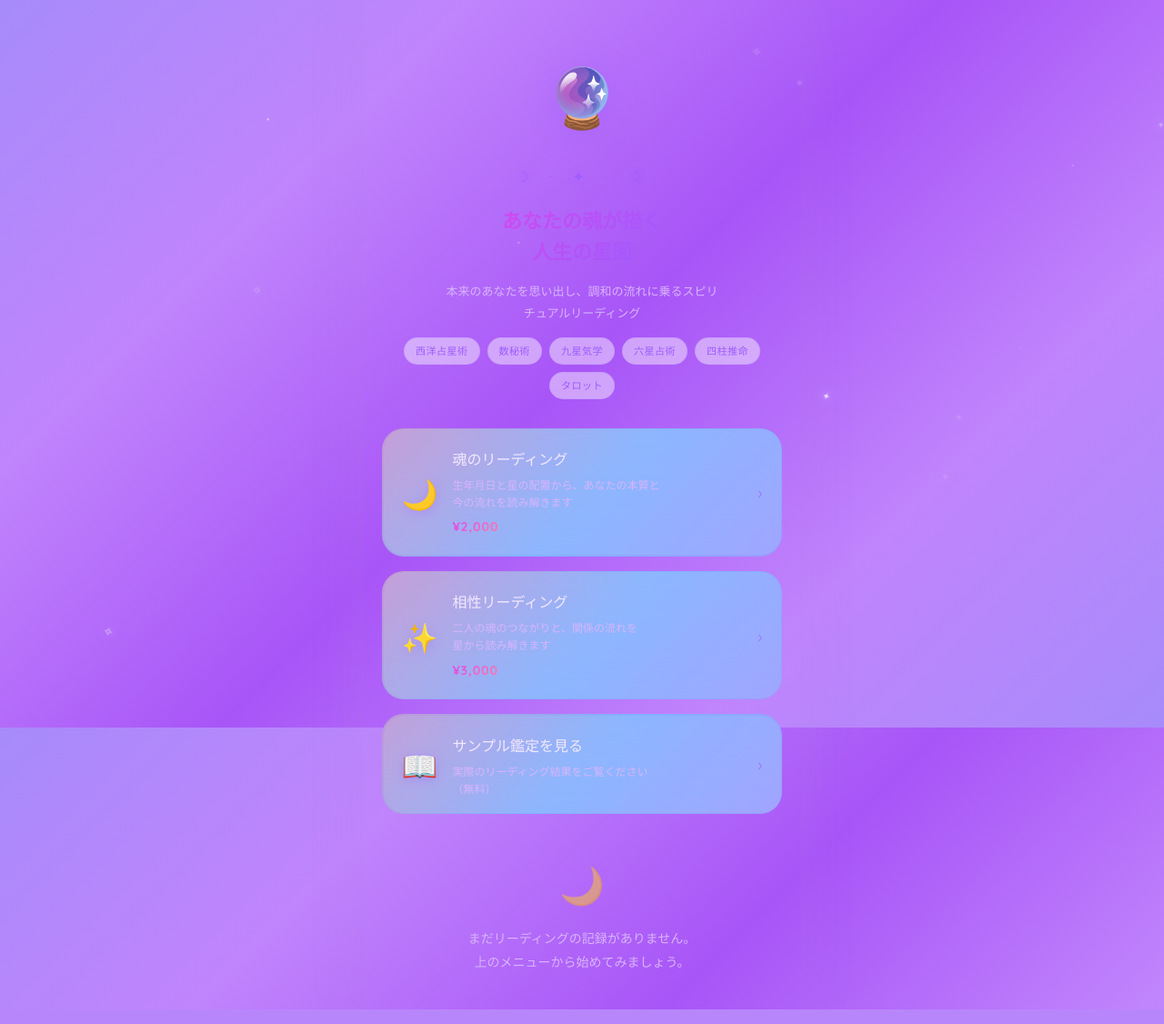
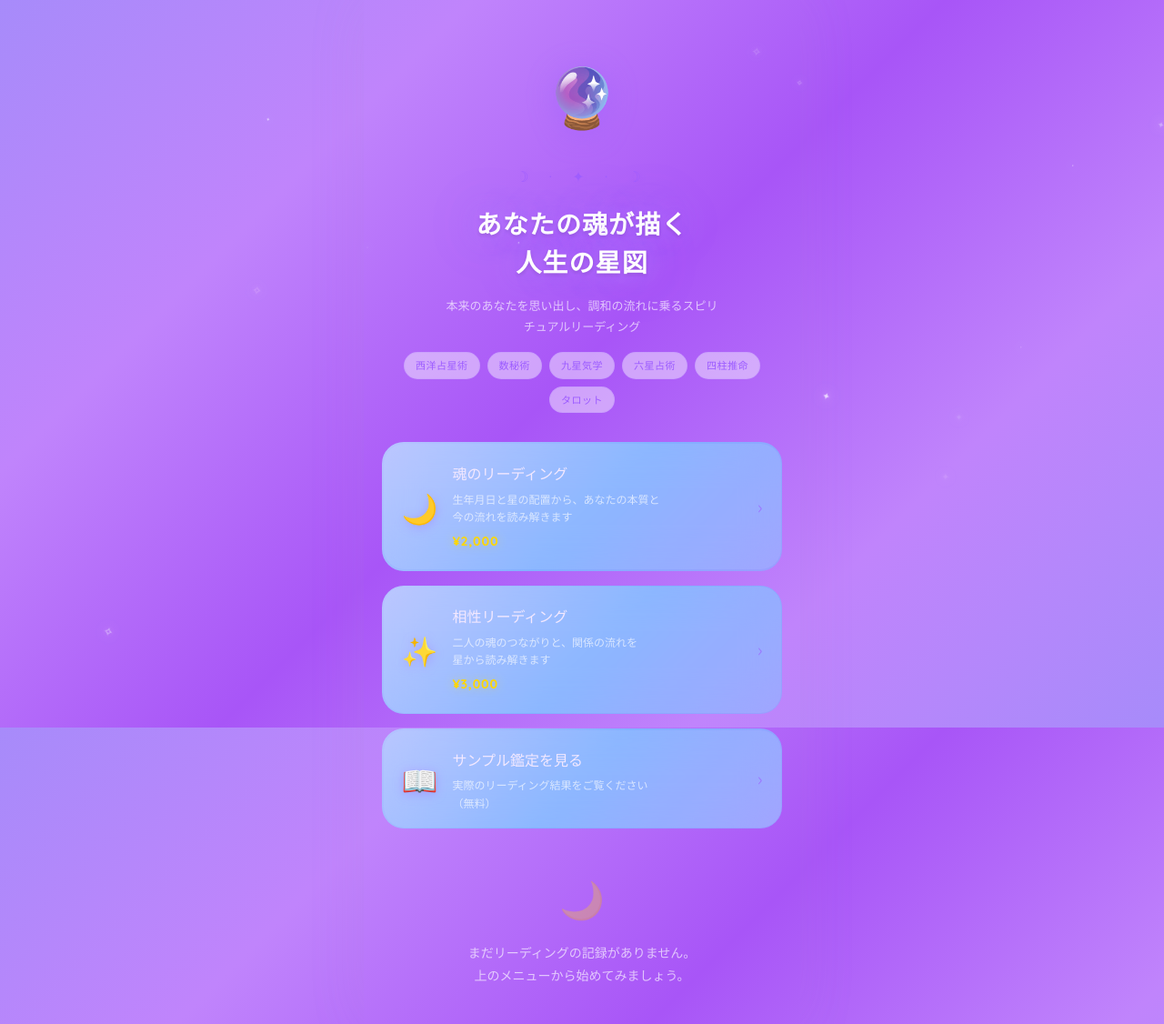
Before and after one commit to yuna-metisbel/fortune-reading-app, a FastAPI app: page / in a window 1280 px wide. Shown: the whole page at 91% size. Run offline with FastAPI, Linux system fonts and the light colour scheme; data that the repository does not hold is empty; some web fonts are replaced.

Commit message:
fix: remove pink accent, white+glow title, gold price, improve readability
- Accent color changed from pink #FF80AB to soft lavender #E9D5FF
- Title: larger (28px), solid white with purple glow shadow instead of gradient
- Price text: gold (#FFD700) with glow
- text-light: brighter white for better contrast on dark bg

Co-Authored-By: Claude Opus 4.6 (1M context) <noreply@anthropic.com>

```diff
--- a/app/static/css/style.css
+++ b/app/static/css/style.css
@@ -6,10 +6,10 @@
 :root {
   --main:         #B388FF;
   --main-vivid:   #9C5CFF;
-  --accent:       #FF80AB;
+  --accent:       #E9D5FF;
   --glow:         #D946EF;
   --text:         #F3E8FF;
-  --text-light:   #D8B4FE;
+  --text-light:   rgba(255, 255, 255, 0.65);
   --white:        #FFFFFF;
   --glass-bg:     rgba(255, 255, 255, 0.1);
   --glass-border: rgba(255, 255, 255, 0.2);
@@ -337,16 +337,13 @@ img, svg {
 
 .top-title {
   font-family: var(--font-heading);
-  font-size: 22px;
+  font-size: 28px;
   font-weight: 700;
-  line-height: 1.55;
+  line-height: 1.5;
   margin-bottom: 16px;
-  background: linear-gradient(135deg, var(--main-vivid) 0%, var(--accent) 40%, var(--glow) 70%, var(--main-vivid) 100%);
-  background-size: 200% auto;
-  -webkit-background-clip: text;
-  -webkit-text-fill-color: transparent;
-  background-clip: text;
-  animation: shimmer-text 4s linear infinite;
+  color: #fff;
+  text-shadow: 0 0 30px rgba(179, 136, 255, 0.7), 0 0 60px rgba(156, 92, 255, 0.4), 0 2px 4px rgba(0,0,0,0.15);
+  letter-spacing: 0.04em;
 }
 
 @keyframes shimmer-text {
@@ -430,10 +427,8 @@ img, svg {
   font-weight: 700;
   margin-top: 6px;
   letter-spacing: 0.06em;
-  background: linear-gradient(135deg, var(--glow), var(--accent));
-  -webkit-background-clip: text;
-  -webkit-text-fill-color: transparent;
-  background-clip: text;
+  color: #FFD700;
+  text-shadow: 0 0 12px rgba(255, 215, 0, 0.4);
 }
 
 .menu-card-arrow {
```
